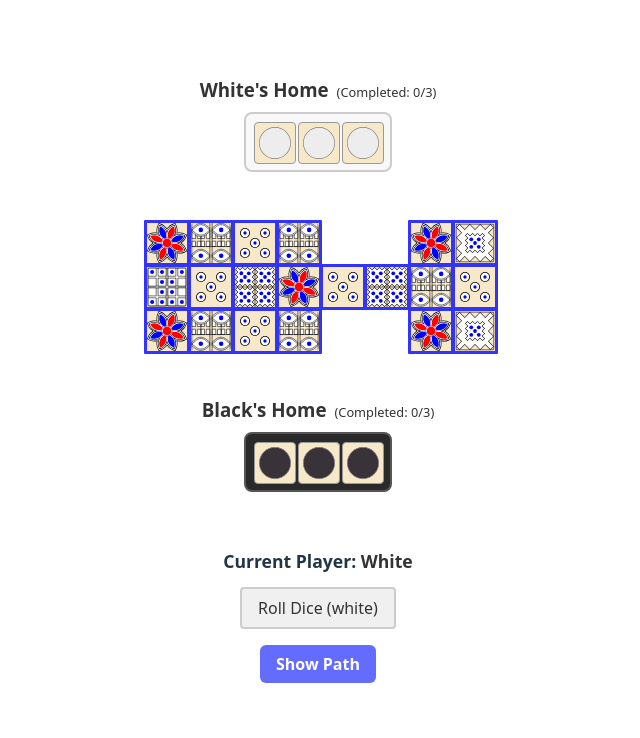
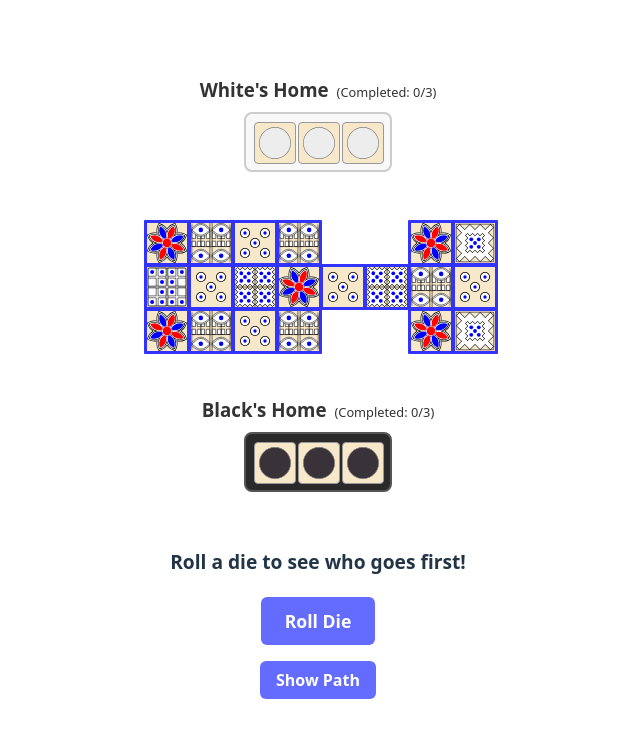
Before and after one commit to GloinTheDark/ur2, a React (Vite) app: page / in a window 1280 px wide. Both pictures are taken after a click on the button "Start New Game". Shown: the top 738 px of the page, without its empty margins (322-962 px from the left). Built offline with nearby package versions, Linux system fonts and the light colour scheme.

Commit message:
Roll to see who goes firrst

```diff
--- a/src/DiceRoller.tsx
+++ b/src/DiceRoller.tsx
@@ -17,6 +17,14 @@ const DiceRoller: React.FC<DiceRollerProps> = ({ gameState }) => {
         gameState.rollDice();
     };
 
+    const handleInitialRoll = () => {
+        gameState.rollForFirstPlayer();
+    };
+
+    const handleProceedToGame = () => {
+        gameState.proceedToGame();
+    };
+
     const currentPlayer = state.currentPlayer;
     const rolls = state.diceRolls;
     const diceTotal = state.diceTotal;
@@ -27,6 +35,80 @@ const DiceRoller: React.FC<DiceRollerProps> = ({ gameState }) => {
 
     const currentPositions = currentPlayer === 'white' ? state.whitePiecePositions : state.blackPiecePositions;
 
+    // Initial roll phase
+    if (state.gamePhase === 'initial-roll') {
+        return (
+            <div>
+                <div style={{ marginBottom: '20px', fontSize: '1.2rem', fontWeight: 'bold', textAlign: 'center' }}>
+                    Roll a die to see who goes first!
+                </div>
+
+                {state.initialRollResult === null ? (
+                    <div style={{ textAlign: 'center' }}>
+                        <button
+                            onClick={handleInitialRoll}
+                            style={{
+                                padding: '12px 24px',
+                                fontSize: '1.1rem',
+                                borderRadius: 6,
+                                cursor: 'pointer',
+                                backgroundColor: '#646cff',
+                                color: '#fff',
+                                border: 'none',
+                                fontWeight: 'bold'
+                            }}
+                        >
+                            Roll Die
+                        </button>
+                    </div>
+                ) : (
+                    <div style={{ textAlign: 'center' }}>
+                        <div style={{ marginBottom: '16px', fontSize: '1.1rem', display: 'flex', flexDirection: 'column', alignItems: 'center', gap: '12px' }}>
+                            <div>
+                                <strong>Roll result:</strong>
+                            </div>
+                            <div style={{ display: 'flex', justifyContent: 'center' }}>
+                                <img
+                                    src={state.initialRollResult === 0 ? dieB1 : dieW1}
+                                    alt={`Die result: ${state.initialRollResult}`}
+                                    style={{
+                                        width: '50px',
+                                        height: '50px',
+                                        borderRadius: '4px'
+                                    }}
+                                />
+                            </div>
+                            <div style={{
+                                fontSize: '1.2rem',
+                                fontWeight: 'bold',
+                                color: currentPlayer === 'white' ? '#666' : '#333'
+                            }}>
+                                {currentPlayer.charAt(0).toUpperCase() + currentPlayer.slice(1)} goes first!
+                            </div>
+                        </div>
+
+                        <button
+                            onClick={handleProceedToGame}
+                            style={{
+                                padding: '12px 24px',
+                                fontSize: '1.1rem',
+                                borderRadius: 6,
+                                cursor: 'pointer',
+                                backgroundColor: '#4CAF50',
+                                color: '#fff',
+                                border: 'none',
+                                fontWeight: 'bold'
+                            }}
+                        >
+                            Start Game
+                        </button>
+                    </div>
+                )}
+            </div>
+        );
+    }
+
+    // Playing phase - normal game
     return (
         <div>
             <div style={{ marginBottom: '12px', fontSize: '1.1rem', fontWeight: 'bold' }}>
@@ -53,7 +135,7 @@ const DiceRoller: React.FC<DiceRollerProps> = ({ gameState }) => {
             )}
 
             {rolls.length > 0 && (
-                <div style={{ marginTop: '12px', fontSize: '1.5rem', fontWeight: 600, display: 'flex', gap: '12px', alignItems: 'center' }}>
+                <div style={{ marginTop: '12px', fontSize: '1.5rem', fontWeight: 600, display: 'flex', gap: '12px', alignItems: 'center', justifyContent: 'center' }}>
                     {rolls.map((roll, i) => {
                         // Get random die image for the roll value
                         const diceImages = roll === 0 ? [dieB1, dieB2, dieB3] : [dieW1, dieW2, dieW3];
--- a/src/GameState.ts
+++ b/src/GameState.ts
@@ -14,6 +14,8 @@ export interface GameStateData {
     blackPiecePositions: (number | 'start')[];
     selectedPiece: { player: 'white' | 'black', index: number } | null;
     gameStarted: boolean;
+    gamePhase: 'initial-roll' | 'playing';
+    initialRollResult: number | null;
     diceRolls: number[];
     diceTotal: number;
     eligiblePieces: number[];
@@ -42,6 +44,8 @@ export class GameState {
             blackPiecePositions: Array(this.settings.piecesPerPlayer).fill('start'),
             selectedPiece: null,
             gameStarted: false,
+            gamePhase: 'initial-roll',
+            initialRollResult: null,
             diceRolls: [],
             diceTotal: 0,
             eligiblePieces: []
@@ -71,7 +75,35 @@ export class GameState {
     startNewGame(): void {
         this.data = this.createInitialState();
         this.data.gameStarted = true;
+        this.data.gamePhase = 'initial-roll';
         this.notify();
+    }
+
+    // Initial roll to determine first player
+    rollForFirstPlayer(): void {
+        const roll = this.rollSingleDie();
+
+        console.log('Initial roll result:', roll); // Debug log
+
+        this.data.initialRollResult = roll;
+
+        // 1 = white goes first, 0 = black goes first
+        this.data.currentPlayer = roll === 1 ? 'white' : 'black';
+
+        console.log('Current player set to:', this.data.currentPlayer); // Debug log
+
+        this.notify();
+    }
+
+    proceedToGame(): void {
+        this.data.gamePhase = 'playing';
+        this.data.initialRollResult = null;
+        this.notify();
+    }
+
+    private rollSingleDie(): number {
+        // Roll a single binary die (0 or 1)
+        return Math.floor(Math.random() * 2);
     }
 
     resetGame(): void {
@@ -95,6 +127,11 @@ export class GameState {
 
     // Dice rolling
     rollDice(): void {
+        // Only allow dice rolling during the playing phase
+        if (this.data.gamePhase !== 'playing') {
+            return;
+        }
+
         // Generate 4 independent dice rolls, each die can roll a 0 or a 1
         const newRolls = Array.from({ length: 4 }, () => Math.floor(Math.random() * 2));
         const baseTotal = newRolls.reduce((sum, roll) => sum + roll, 0);
```
